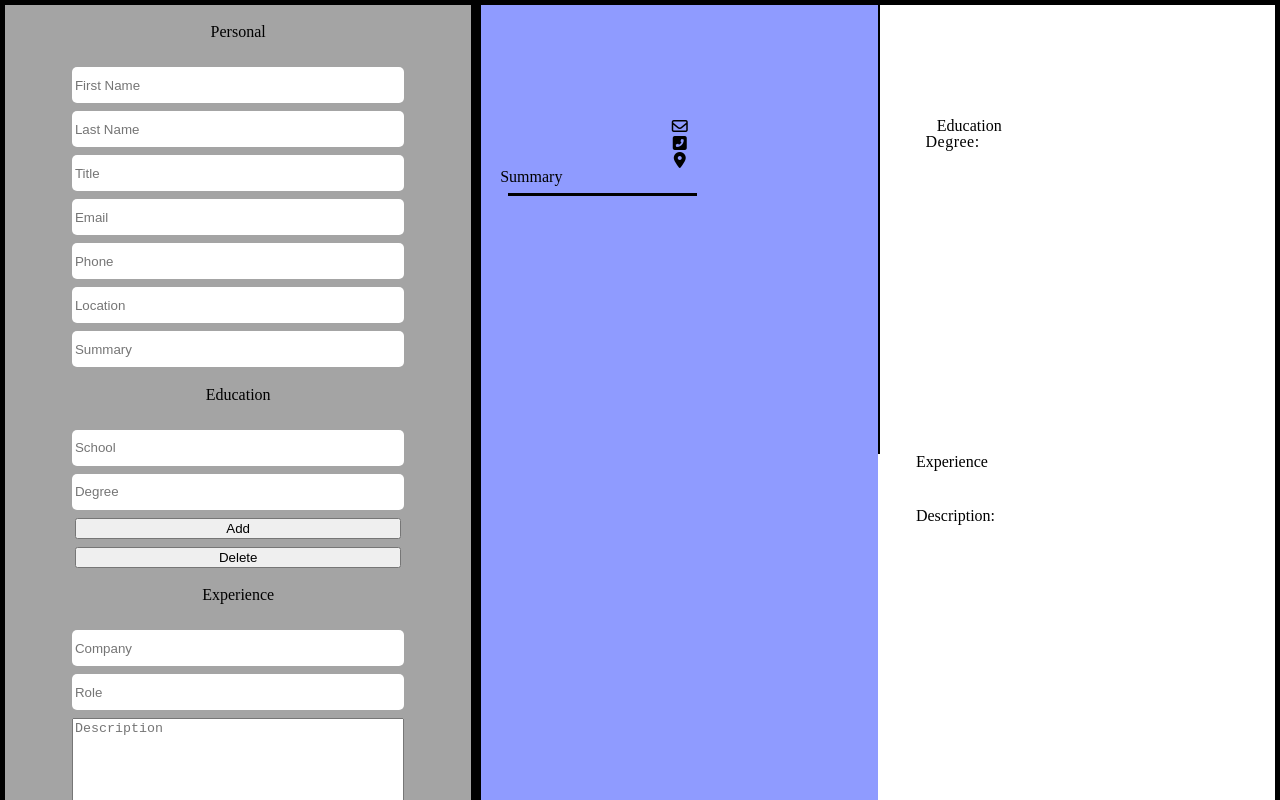
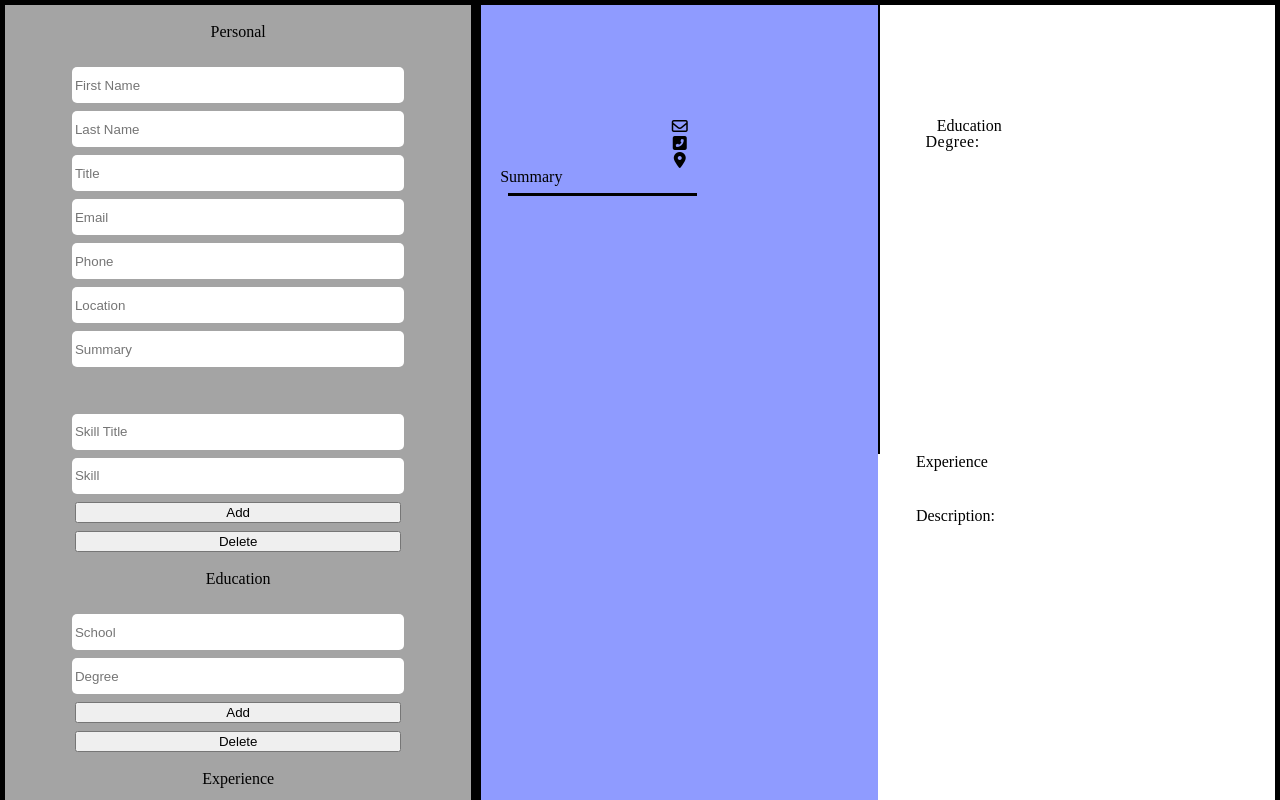
Before and after one commit to noctispine/React-Cv-App, a React (Create React App) app: page / in a window 1280 px wide. Shown: the top 800 px of the page. Built offline with nearby package versions, Linux system fonts and the light colour scheme.

Commit message:
add skill-form

```diff
--- a/src/components/CvForm/CvForm.js
+++ b/src/components/CvForm/CvForm.js
@@ -2,6 +2,7 @@ import React from "react";
 import PersonalForm from "./PersonalForm";
 import EducationForm from "./EducationForm";
 import ExperienceForm from "./ExperienceForm";
+import SkillForm from "./SkillForm";
 
 const CvForm = ({
   // handle Personal
@@ -19,10 +20,21 @@ const CvForm = ({
   handleAddExperience,
   handleDeleteExperience,
   handleLoadExample,
+
+  //skill
+  handleChangeSkill,
+  handleAddSkill,
+  handleDeleteSkill,
 }) => {
   return (
     <div className="cv-form">
       <PersonalForm personal={cv.personal} onChange={onChangePersonal} />
+      <SkillForm
+        skill={cv.skill}
+        onChange={handleChangeSkill}
+        handleAdd={handleAddSkill}
+        handleDelete={handleDeleteSkill}
+      />
       <EducationForm
         education={cv.educationInfo}
         onChange={handleChangeEducation}
--- /dev/null
+++ b/src/components/CvForm/SkillForm.js
@@ -0,0 +1,28 @@
+import React from "react";
+
+const SkillForm = ({ skill, onChange, handleAdd, handleDelete }) => {
+  const skills = skill.map((item) => (
+    <div key={item.id}>
+      <input
+        onChange={(e) => onChange(e, item.id)}
+        type="text"
+        name="title"
+        value={item.title}
+        placeholder="Skill Title"
+      />
+      <input
+        onChange={(e) => onChange(e, item.id)}
+        type="text"
+        name="skills"
+        value={item.skills}
+        placeholder="Skill"
+      />
+
+      <button onClick={handleAdd}>Add</button>
+      <button onClick={() => handleDelete(item.id)}>Delete</button>
+    </div>
+  ));
+  return <div className="skill-form">{skills}</div>;
+};
+
+export default SkillForm;
--- a/src/components/Main.js
+++ b/src/components/Main.js
@@ -3,7 +3,7 @@ import emptyCv from "./Utils/emptyCv";
 import CvForm from "./CvForm/CvForm";
 import CvPrev from "./CvPrev/cvPrev";
 import uniqid from "uniqid";
-import exampleCv from "./Utils/exampleCv"
+import exampleCv from "./Utils/exampleCv";
 
 const Main = () => {
   const [cv, setCv] = useState(emptyCv);
@@ -38,7 +38,6 @@ const Main = () => {
       ],
     });
   };
-
 
   // Handle Education
 
@@ -77,14 +76,47 @@ const Main = () => {
 
   const handleDeleteExperience = (id) => {
     setCv(() => {
-      const newExperience =  cv.experience.filter((item) => item.id !== id);
+      const newExperience = cv.experience.filter((item) => item.id !== id);
       setCv({ ...cv, experience: [...newExperience] });
     });
   };
 
   const loadExample = () => {
     setCv(exampleCv);
-  }
+  };
+
+  const handleChangeSkill = (e, id) => {
+    const { name, value } = e.target;
+
+    setCv(() => {
+      const newSkill = cv.skill.map((item) => {
+        if (item.id === id) return { ...cv.skill, [name]: value };
+        return item;
+      });
+      return { ...cv, skill: [...newSkill] };
+    });
+  };
+
+  const handleAddSkill = () => {
+    setCv({
+      ...cv,
+      skill: [
+        ...cv.skill,
+        {
+          id: uniqid(),
+          title: "",
+          skills: [],
+        },
+      ],
+    });
+  };
+
+  const handleDeleteSkill = (id) => {
+    setCv(() => {
+      const newSkill = cv.skill.filter((item) => item.id !== id);
+      return { ...cv, skill: [...newSkill] };
+    });
+  };
 
   return (
     <>
@@ -95,9 +127,12 @@ const Main = () => {
         handleAddEducation={handleAddEducation}
         handleDeleteEducation={handleDeleteEducation}
         handleChangeExperience={handleChangeExperience}
-        handleAddExperience = {handleAddExperience}
-        handleDeleteExperience = {handleDeleteExperience}
-        handleLoadExample = {loadExample}
+        handleAddExperience={handleAddExperience}
+        handleDeleteExperience={handleDeleteExperience}
+        handleLoadExample={loadExample}
+        handleChangeSkill={handleChangeSkill}
+        handleAddSkill={handleAddSkill}
+        handleDeleteSkill={handleDeleteSkill}
       />
       <CvPrev cv={cv} />
     </>
--- a/src/components/Utils/emptyCv.js
+++ b/src/components/Utils/emptyCv.js
@@ -28,6 +28,14 @@ const emptyCv = {
       description: "",
     },
   ],
+
+  skill: [
+    {
+      id: uniqid(),
+      title: "",
+      skills: [],
+    },
+  ],
 };
 
 export default emptyCv;
```
